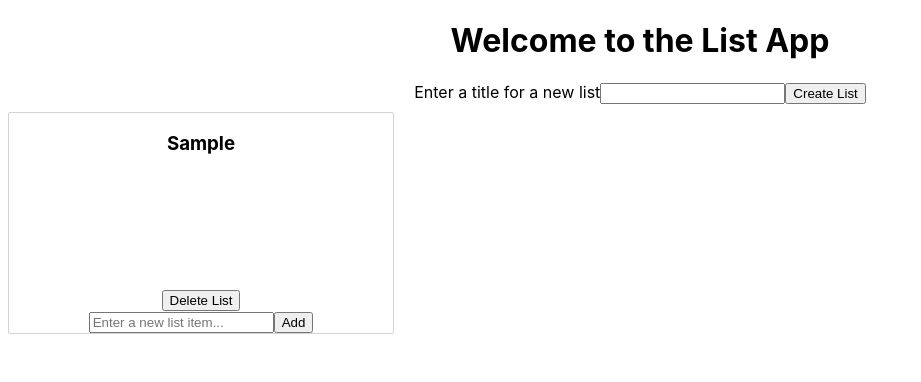
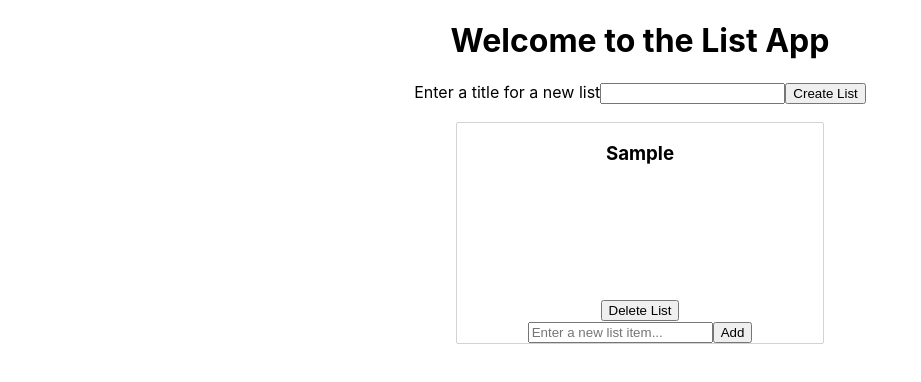
Before and after one commit to JohnZBurnett/ListApp, a React (Create React App) app: page / in a window 1280 px wide. Both pictures are taken after typing "Sample" into the empty fields and a click on the button "Create List". Shown: the top 382 px of the page, without its empty margins (0-921 px from the left). Built offline with nearby package versions, Linux system fonts and the light colour scheme.

Commit message:
remove extraneous code

```diff
--- a/src/List.js
+++ b/src/List.js
@@ -8,7 +8,6 @@ const Container = styled.div`
   margin: 8px;
   border: 1px solid lightgrey;
   border-radius: 2px;
-  width: 30%;
 `;
 
 const List = styled.div`
--- a/src/ListContainer.js
+++ b/src/ListContainer.js
@@ -1,13 +1,14 @@
 import React, { Component } from 'react';
-import ListItem from './ListItem';
 import styled from 'styled-components';
 import List from './List';
-import NewListItemForm from './NewListItemForm';
 import { Droppable } from 'react-beautiful-dnd';
 
-const ListDiv = styled.div`
-background-color: ${ props => (props.isDraggingOver ? 'skyblue' : 'white')}
-display-style: inline-block;
+const ListDiv = styled.div``;
+
+const Container = styled.div`
+  width: 30%;
+  display: inline-block;
+  padding: 10px;
 `;
 
 
@@ -35,7 +36,7 @@ class ListContainer extends Component {
     render() {
         const { title, listId, deleteList, deleteListItem, createNewListItem, listItems} = this.props;
         return(
-            <div>
+            <Container>
               <Droppable droppableId={listId}>
               {(provided, snapshot) => (
                   <ListDiv ref={provided.innerRef} {...provided.droppableProps} isDraggingOver={snapshot.isDraggingOver}>
@@ -56,7 +57,7 @@ class ListContainer extends Component {
               )}
                 </Droppable>
 
-            </div>
+            </Container>
         )
     }
 
--- a/src/NewListForm.js
+++ b/src/NewListForm.js
@@ -1,7 +1,6 @@
 import React from 'react';
 
 export default ({ onChange, value, onClick }) => {
-    console.log("ONCHANGE: ", onChange);
     return(
         <div>
             <label>Enter a title for a new list</label>
```
Also changed, not shown: src/ListsContainer.js (+1 -6 lines).
